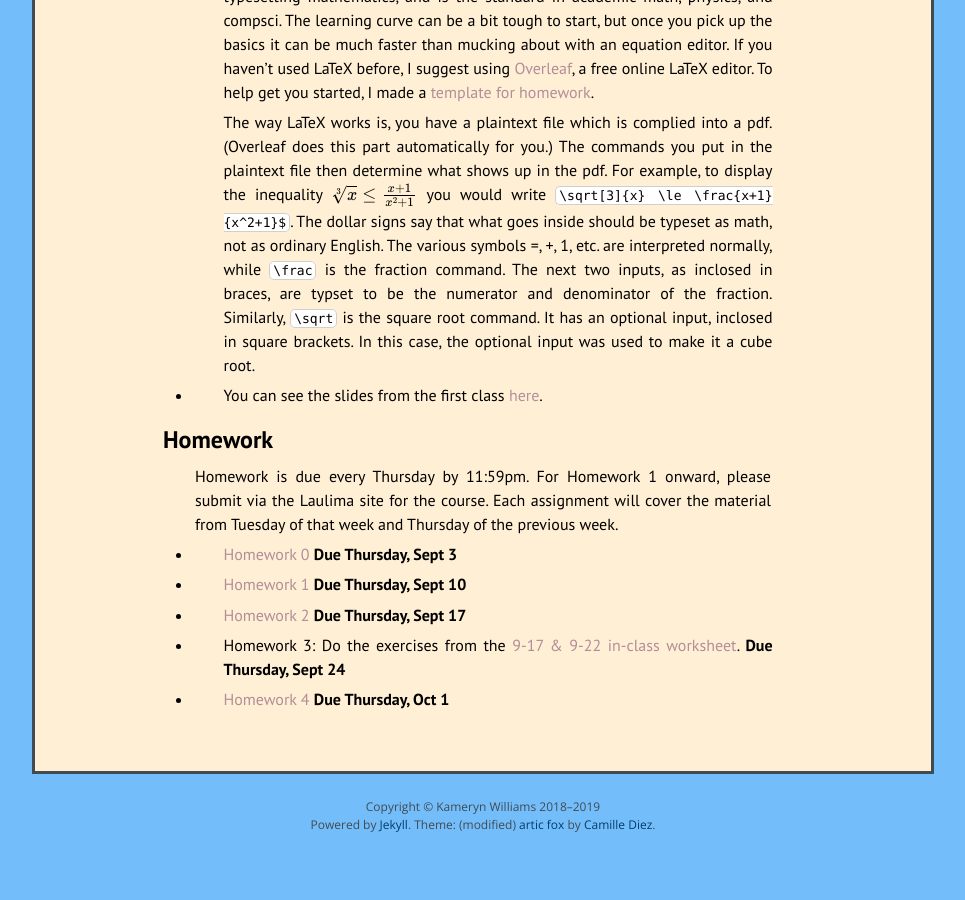
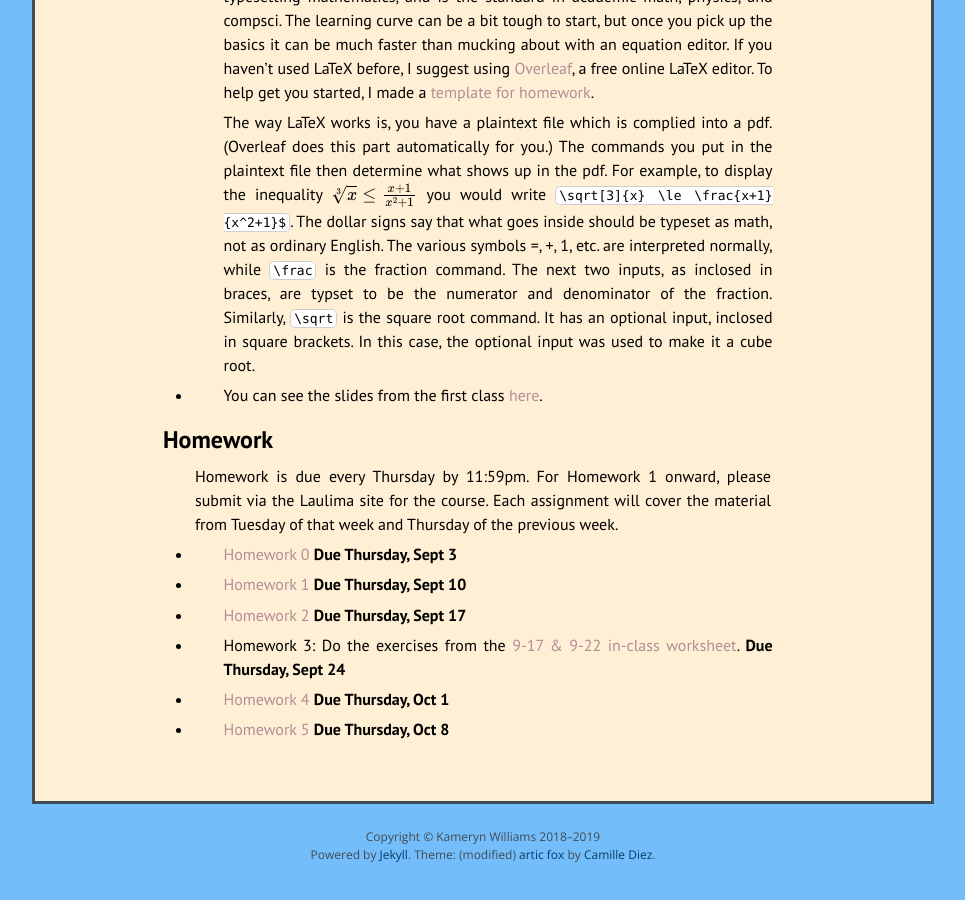
Before and after one commit to kamerynjw/kamerynjw.github.io, a Jekyll site: the page built from teaching/2020/math321.md, in a window 1280 px wide and 900 px high, scrolled down 1313 px. Shown: the whole window, without its empty margins (157-1122 px from the left). Built offline with Jekyll 4.4.1, drawn with Linux system fonts in a browser that asks for light colours; nearby versions of some CDN libraries; formulas are drawn with MathJax 3; before the commit the page ends 2183 px from its top, so only the background shows below that.

Commit message:
new homework for 321

```diff
--- a/teaching/2020/math321.md
+++ b/teaching/2020/math321.md
@@ -88,3 +88,5 @@ Homework is due every Thursday by 11:59pm. For Homework 1 onward, please submit
 * Homework 3: Do the exercises from the [9-17 & 9-22 in-class worksheet](9-17.pdf). **Due Thursday, Sept 24**
 
 * [Homework 4]({{ page.url }}hw4.pdf) **Due Thursday, Oct 1**
+
+* [Homework 5]({{ page.url }}hw5.pdf) **Due Thursday, Oct 8**
```
Also changed, not shown: 1 other file.
